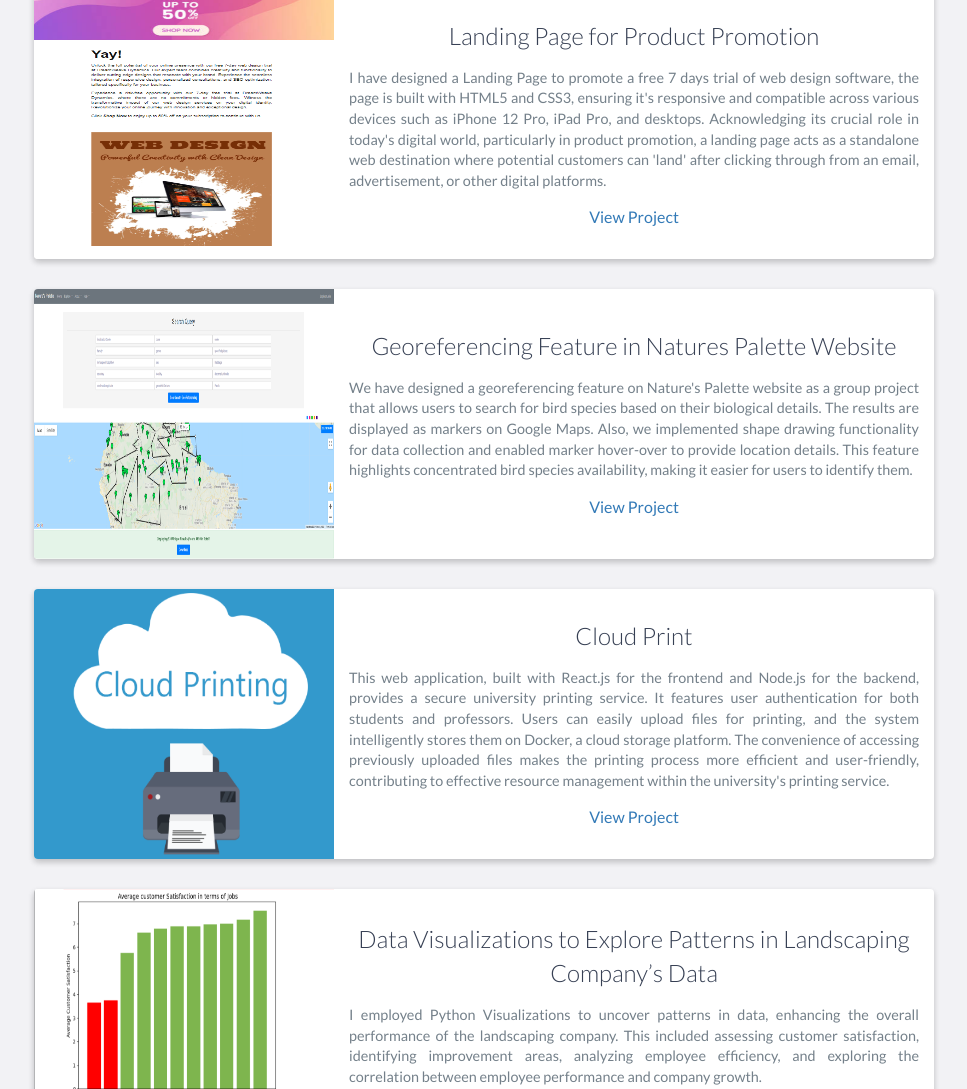
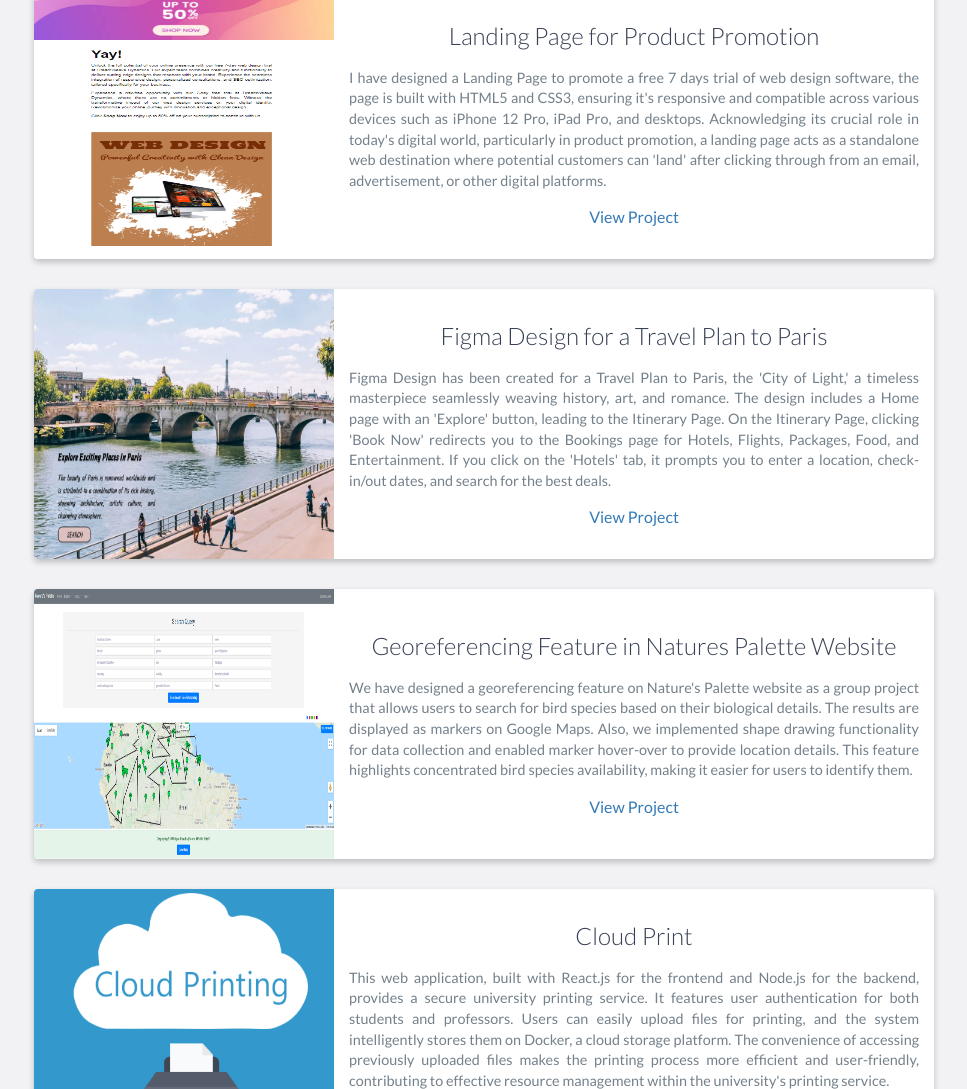
Before and after one commit to swapnalikadam/swapnalikadam, a website: page index.html in a window 1280 px wide. Shown: the part 3357-4446 px from the top of the page, without its empty margins (156-1123 px from the left). Drawn offline with nearby package versions, Linux system fonts and the light colour scheme.

Commit message:
Added Figma design for Travel Plan to Paris

```diff
--- a/index.html
+++ b/index.html
@@ -185,6 +185,22 @@
 
                 <div class="project shadow-large">
                     <div class="project-image">
+                        <img src="images/trip-to-paris.png" height="270" width="300"/>
+                    </div>
+                    <!-- End .project-image -->
+                    <div class="project-info">
+                        <h3>Figma Design for a Travel Plan to Paris</h3>
+                        <p style="text-align: justify;">
+                            Figma Design has been created for a Travel Plan to Paris, the 'City of Light,' a timeless masterpiece seamlessly weaving history, art, and romance. The design includes a Home page with an 'Explore' button, leading to the Itinerary Page. On the Itinerary Page, clicking 'Book Now' redirects you to the Bookings page for Hotels, Flights, Packages, Food, and Entertainment. If you click on the 'Hotels' tab, it prompts you to enter a location, check-in/out dates, and search for the best deals.
+                        </p>
+                        <a href="https://www.figma.com/proto/Ac46OjcKn6Ex9nJtYMtCGw/Plan-Your-Trip-to-Paris?type=design&node-id=1-2&t=mhysSVgeVWwMofdV-1&scaling=contain&page-id=0%3A1&starting-point-node-id=1%3A2&mode=design">View Project</a>
+                    </div>
+                    <!-- End .project-info -->
+                </div>
+
+
+                <div class="project shadow-large">
+                    <div class="project-image">
                         <img src="images/georefrencing-project.png" height="270" width="300"/>
                     </div>
                     <!-- End .project-image -->
```
Also changed, not shown: images/Hotel-booking.png (added), images/trip-to-paris.png (added).
